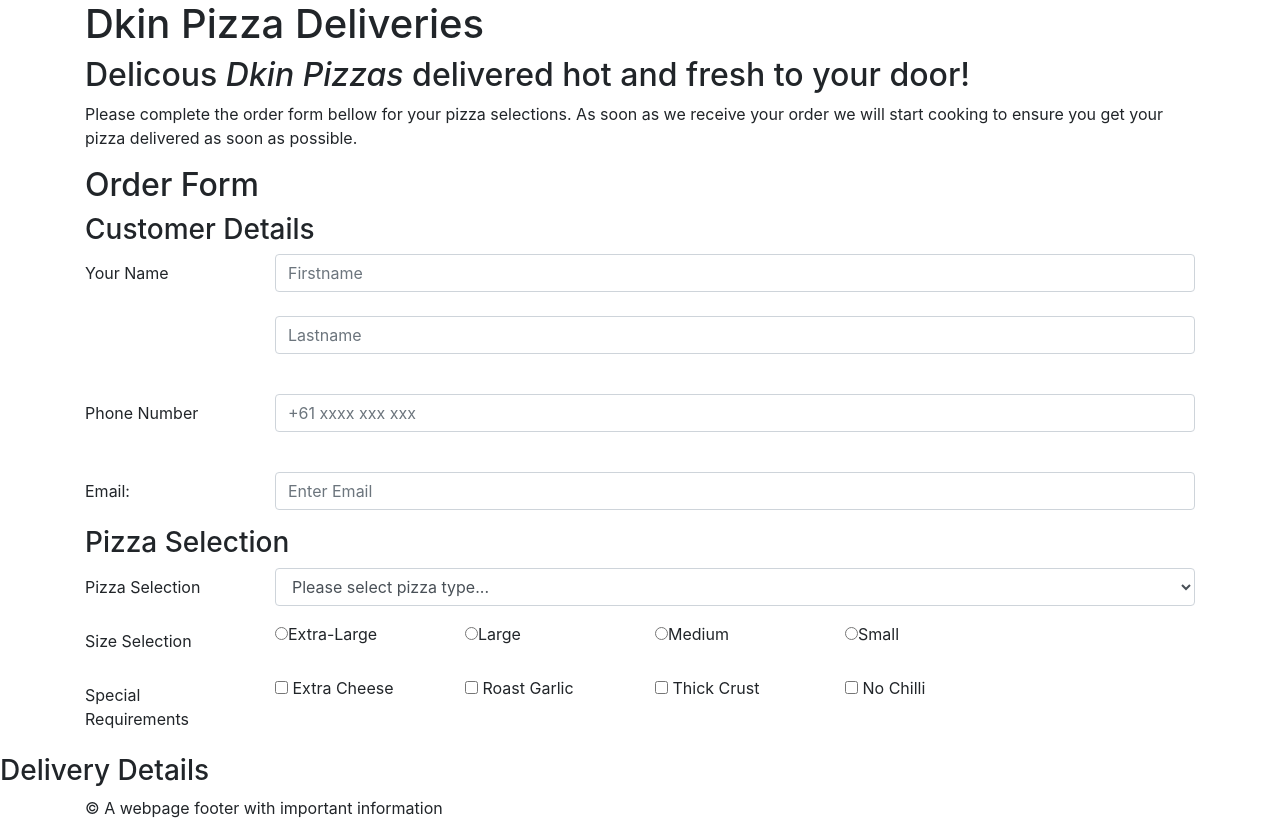
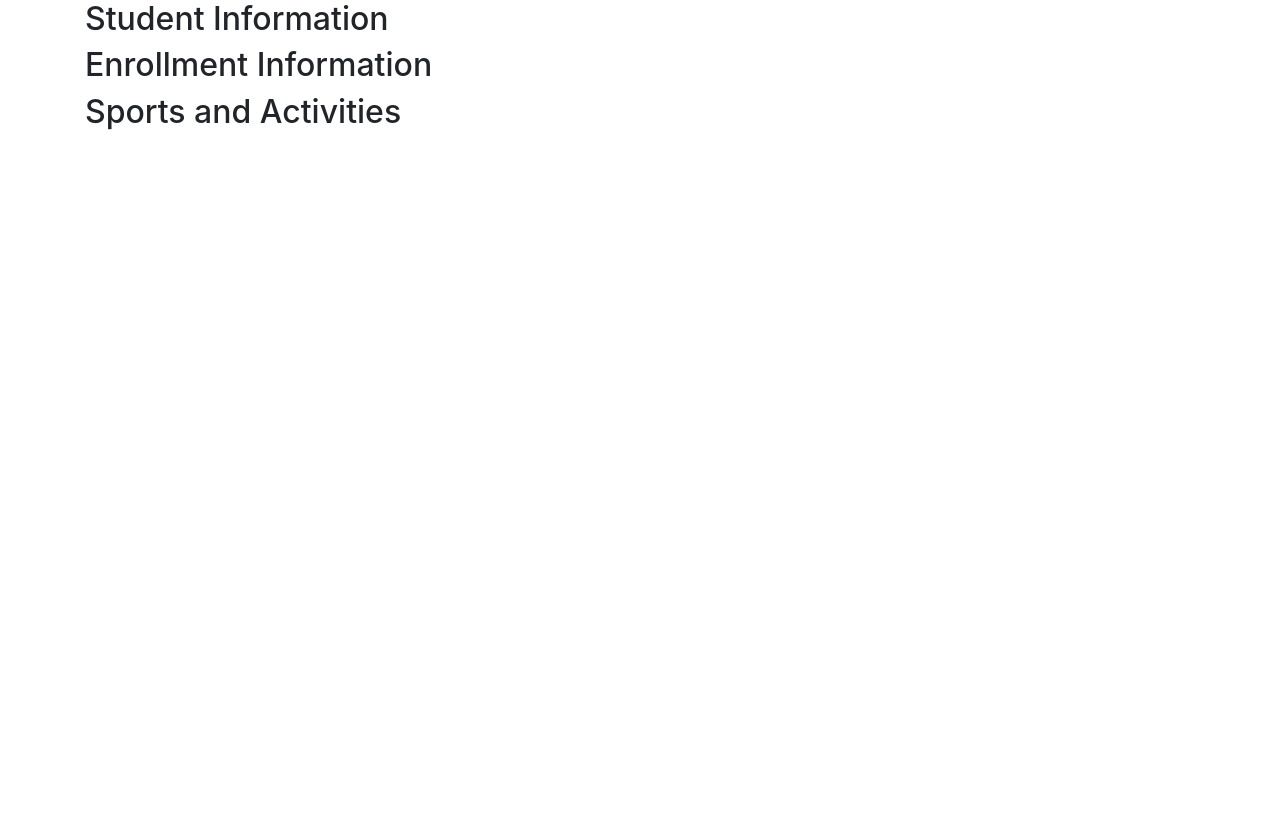
Before and after one commit to sentientyougert/SIT774-DknPizza, a website: page public_html/home.html in a window 1280 px wide. After the commit the page ends 800 px from the top, so only its background shows below. Drawn offline with nearby package versions, Linux system fonts and the light colour scheme.

Commit message:
Created file for 6.1

```diff
--- a/public_html/home.html
+++ b/public_html/home.html
@@ -26,118 +26,71 @@ File Description: Bootstrap webpage assesments for week 5 -->
     integrity="sha384-Piv4xVNRyMGpqkS2by6br4gNJ7DXjqk09RmUpJ8jgGtD7zP9yug3goQfGII0yAns"
     crossorigin="anonymous"></script>
 
-  <title>Pizza Orders</title>
+  <title></title>
 
 </head>
 
 <body>
+  <div class="container">
+    <h2>Student Information</h2>
+    <!-- Student ID -->
 
-  <div class="container">
-    <h1>Dkin Pizza Deliveries</h1>
-    <h2>Delicous <em>Dkin Pizzas</em> delivered hot and fresh to your door!</h2>
-    <p>Please complete the order form bellow for your pizza selections. As soon as we receive your order we will start
-      cooking to ensure you get your pizza delivered as soon as possible.</p>
-  </div>
+    <!-- Name string input-->
 
-  <div class="container">
-    <h2>Order Form</h2>
-    <h3>Customer Details</h3>
-    <form>
-      <!-- user input for firstname and surname -->
-      <div class="form-group row">
-        <label for="colFormLabel" class="col-sm-2 col-form-label">Your Name</label>
-        <div class="col-sm-10">
-          <input type="firstname" class="form-control" id="firstname" placeholder="Firstname"><br>
-          <input type="lastname" class="form-control" id="lastname" placeholder="Lastname"><br>
-        </div>
-      </div>
-      <!-- user input for form phone -->
-      <div class="form-group row">
-        <label for="colFormLabel" class="col-sm-2 col-form-label">Phone Number</label>
-        <div class="col-sm-10">
-          <input type="phone" class="form-control" id="phone" placeholder="+61 xxxx xxx xxx"><br>
-        </div>
-      </div>
-      <!-- user input for form email -->
-      <div class="form-group row">
-        <label for="colFormLabel" class="col-sm-2 col-form-label">Email:</label>
-        <div class="col-sm-10">
-          <input type="email" class="form-control" id="email" placeholder="Enter Email">
-        </div>
-      </div>
-    </form>
-  </div>
 
-  <div class="container">
-    <h3>Pizza Selection</h3>
-    <!-- drop down menu for pizza selection -->
-    <div class="form-group row">
-      <label for="colFormLabel" class="col-sm-2 col-form-label">Pizza Selection</label>
-      <div class="col-sm-10">
-        <select class="selectpicker form-control" data-width="auto">
-          <option value="" selected disabled>Please select pizza type...</option>
-          <option value="MF">Mushroom Forrest</option>
-          <option value="ML">Meat Lovers</option>
-          <option value="SS">Super Supreme</option>
-          <option value="PI">Pepperoni</option>
-          <option value="SM">Seafood Marinara</option>
-          <option value="HS">Hot and Spicy</option>
-        </select>
-      </div>
-    </div>
+    <!-- DOB date input -->
 
-    <!-- size selection -->
-    <div class="form-group row">
-      <label for="colFormLabel" class="col-sm-2 col-form-label">Size Selection</label>
-      <div class="col-sm-2">
-        <input type="radio" name="tech1" id="tech1" value="EL" style="margin-right: 10"><label>Extra-Large</label>
-      </div>
-      <div class="col-sm-2">
-        <input type="radio" name="tech1" id="tech1" value="LA" style="margin-right: 10"><label>Large</label>
-      </div>
-      <div class="col-sm-2">
-        <input type="radio" name="tech1" id="tech1" value="ME" style="margin-right: 10"><label>Medium</label>
-      </div>
-      <div class="col-sm-2">
-        <input type="radio" name="tech1" id="tech1" value="ME" style="margin-right: 10"><label>Small</label>
-      </div>
-    </div>
 
-    <!-- special requests checkboxes -->
-    <div class="form-group row">
-      <label for="colFormLabel" class="col-sm-2 col-form-label">Special Requirements</label>
-      <div class="col-sm-2">
-        <input type="checkbox" name="tech1" id="tech1" value="php"> Extra Cheese
-      </div>
-      <div class="col-sm-2">
-        <input type="checkbox" name="tech1" id="tech1" value="php"> Roast Garlic
-      </div>
-      <div class="col-sm-2">
-        <input type="checkbox" name="tech1" id="tech1" value="php"> Thick Crust
-      </div>
-      <div class="col-sm-2">
-        <input type="checkbox" name="tech1" id="tech1" value="php"> No Chilli
-      </div>
-    </div>
+    <!-- Gender dropdown -->
+
+    <!-- Deakin Email with input validation -->
+
+    <!-- Contact Number -->
+
+    <!-- Number and Street -->
+
+    <!-- City, State and Postcode -->
+
+    <!-- Country -->
+
+    <h2>Enrollment Information</h2>
+    <!-- Course code / course name -->
+
+    <!-- Started trimester -->
+
+    <h2>Sports and Activities</h2>
+    <!-- Sports / activities avalible -->
+
+    <!-- Type: individual / team -->
+
+    <!-- Level social / competitive -->
+
+    <!-- Preferred location -->
+
+    <!-- Days that you are available -->
+
+    <!-- Preferred times -->
+
+    <!-- Preferred starting date -->
+
+    <!-- Notes -->
 
 
 
 
 
 
-  </div>
-  </div>
-
-  <h3>Delivery Details</h3>
 
 
 
 
-  <div class="container">
-    <!-- Footer of webpage -->
-    <footer class="page-footer font-small grey">
-      <p>&copy; A webpage footer with important information</p>
-    </footer>
+
+
+
+
+
+
+
   </div>
 
   <!-- JavaScript plugin -->
```
Also changed, not shown: public_html/6-1.html (added, +54 -0 lines), 4 other files.
